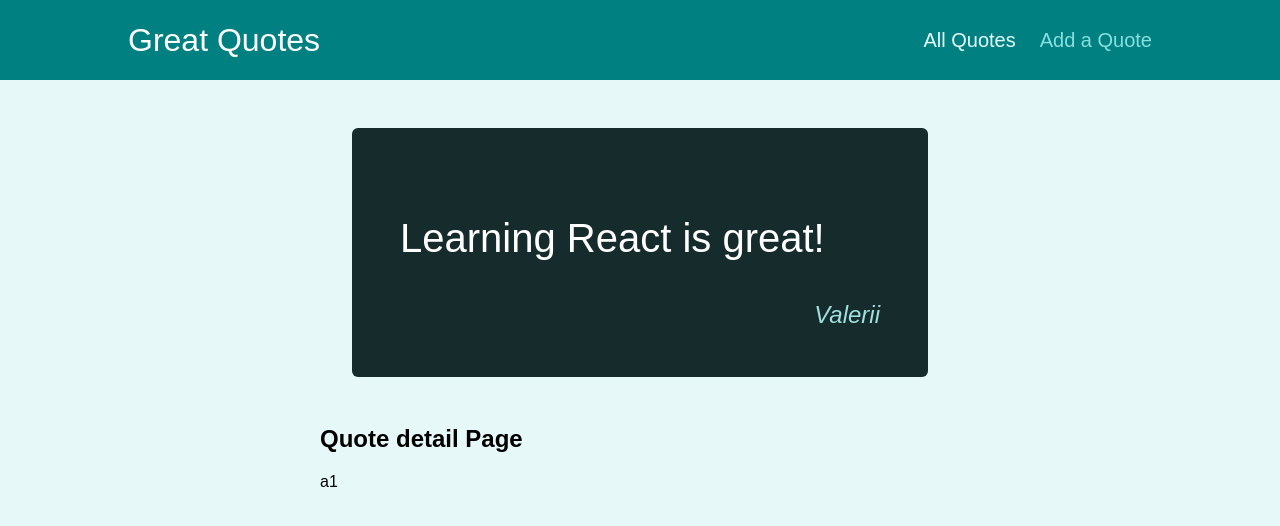
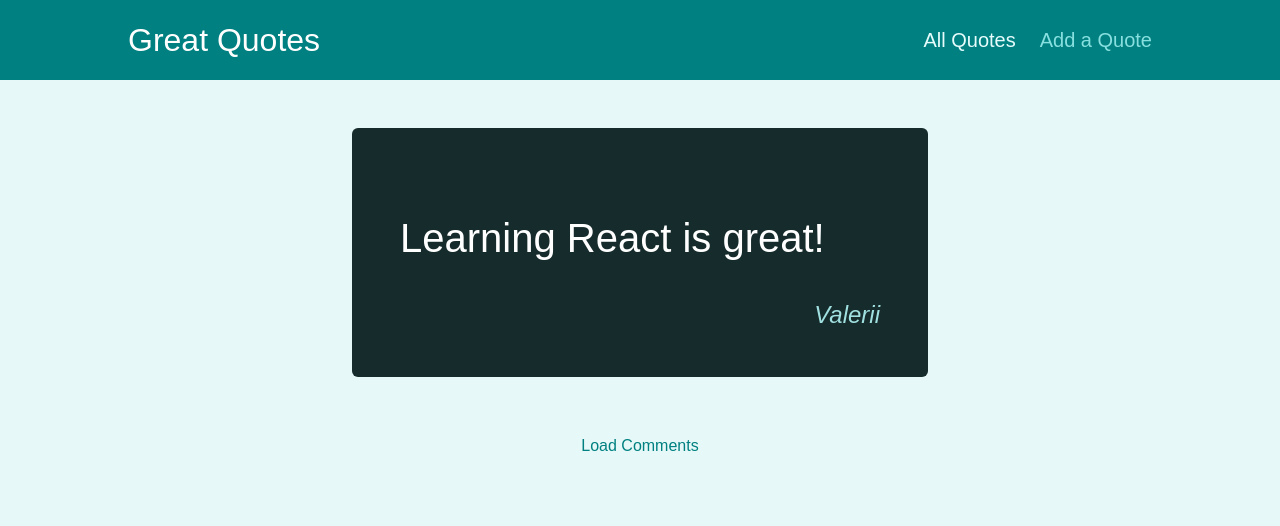
Before and after one commit to vsheva/greate-quotes, a React (Create React App) app: page /quotes/a1 in a window 1280 px wide. Shown: the top 526 px of the page. Built offline with nearby package versions, Linux system fonts and the light colour scheme.

Commit message:
Add nested routes

```diff
--- a/src/components/quotes/QuoteList.js
+++ b/src/components/quotes/QuoteList.js
@@ -1,5 +1,5 @@
-import React, { Fragment } from 'react';
-import {useHistory,useLocation} from "react-router-dom"
+import React, {Fragment} from 'react';
+import {useHistory, useLocation} from "react-router-dom"
 import QuoteItem from './QuoteItem';
 import classes from './QuoteList.module.css';
 
@@ -17,19 +17,21 @@
     const history = useHistory();
     const location = useLocation();
 
-    console.log("location",location)
+    const queryParams = new URLSearchParams(location.search); //*location
+    const isSortingAscending = queryParams.get("sort")==="asc"
+    const sortedQuotes = sortQuotes(props.quotes, isSortingAscending)
 
-    const changeSortingHandler=()=>{
-    history.push("/quotes?sort=asc")
+    const changeSortingHandler = () => {
+        history.push("/quotes?sort="+(isSortingAscending ? "desc" : "asc"))
     }
 
     return (
         <Fragment>
             <div className={classes.sorting}>
-        <button onClick={changeSortingHandler}>Sort Ascending</button>
+                <button onClick={changeSortingHandler}>Sort {isSortingAscending ? "Descending" : "Ascending"} </button>
             </div>
             <ul className={classes.list}>
-        {props.quotes.map((quote) => (
+                {sortedQuotes.map((quote) => (
                     <QuoteItem
                         key={quote.id}
                         id={quote.id}
--- a/src/pages/QuoteDetail.js
+++ b/src/pages/QuoteDetail.js
@@ -1,7 +1,8 @@
-import {useParams, Route} from "react-router-dom";
+import {useParams, Route, Link} from "react-router-dom";
 import React from "react";
 import Comments from "../components/comments/Comments";
 import HighlightedQuote from "../components/quotes/HighlightedQuote";
+
 
 const DUMMY_QUOTES =[
     {id:"a1", author:"Valerii", text:"Learning React is great!"},
@@ -24,9 +25,21 @@
     return (
         <section>
             <HighlightedQuote text={quote.text} author={quote.author} />
-            <h1>Quote detail Page</h1>
-            <p>{params.quoteId}</p>
-            <Route path={`/quotes/${params.quoteId}/comments`}><Comments/> </Route>
+
+            <Route path={`/quotes/${params.quoteId}`} exact>
+
+                <div className='centered'>
+                    <Link className="btn--flat" to={`/quotes/${params.quoteId}/comments`}>
+                        Load Comments
+                    </Link>
+                </div>
+
+            </Route>
+
+            {/*<p>{params.quoteId}</p>*/}
+            <Route path={`/quotes/${params.quoteId}/comments`}>
+                <Comments/>
+            </Route>
         </section>
     )
 }
```
Lines whose indentation alone changed are shown as unchanged.
